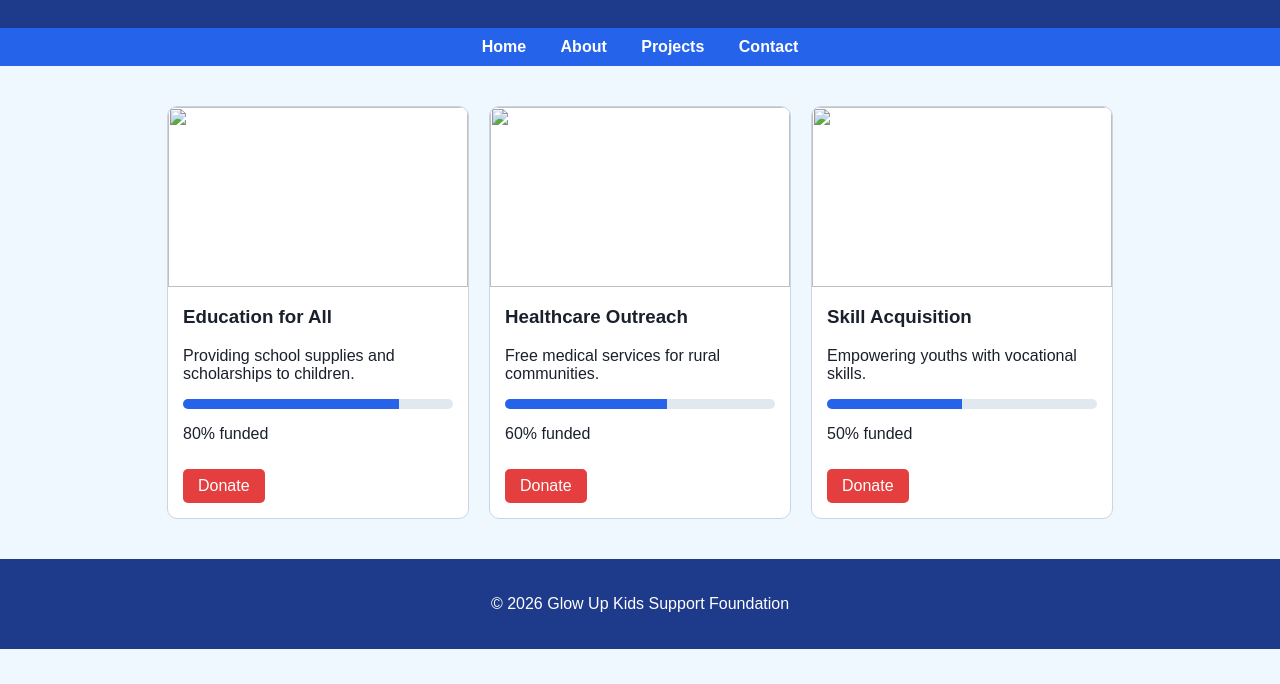
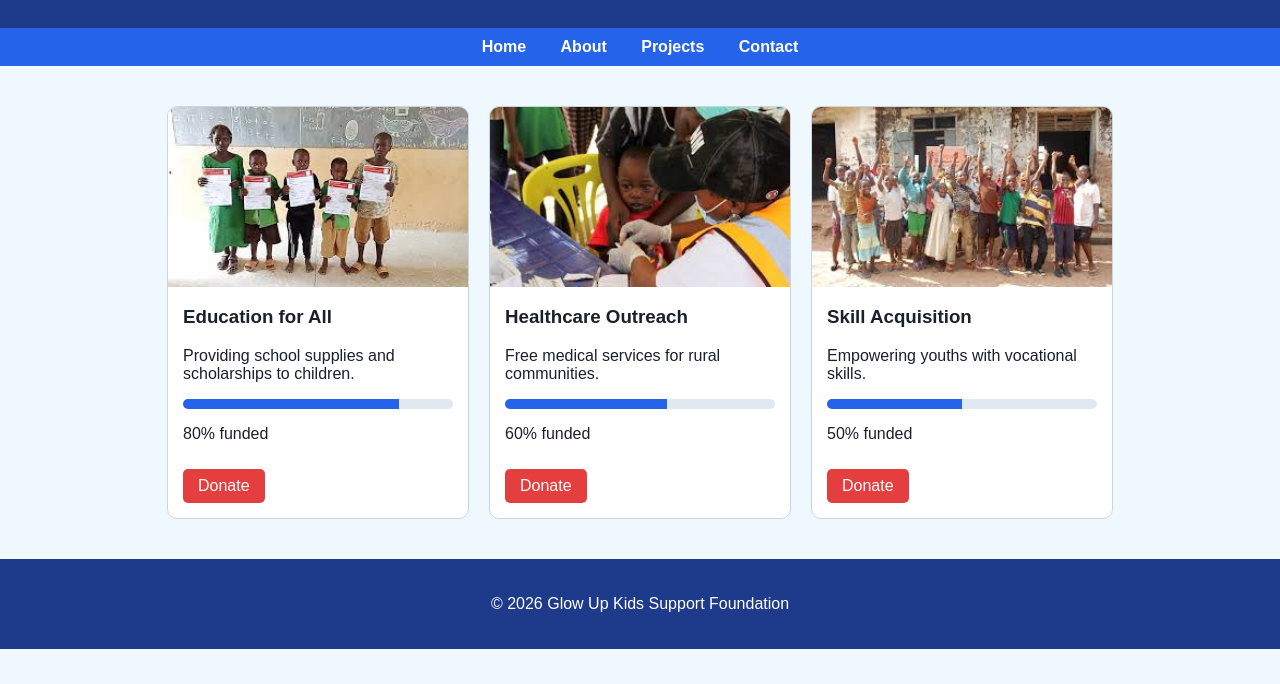
Before and after one commit to ifechukwudeoseji12345/supes, a plain HTML site: page Projects.html in a window 1280 px wide. Shown: the part 116-800 px from the top of the page. Drawn offline with Linux system fonts and the light colour scheme.

Commit message:
Update Projects.html

```diff
--- a/Projects.html
+++ b/Projects.html
@@ -134,7 +134,7 @@
 
       <!-- Project 1 -->
       <div class="project-card">
-        <img src="pixy/scholarship.jpg">
+        <img src="scholarship.jpg">
         <div class="project-content">
           <h3>Education for All</h3>
           <p>Providing school supplies and scholarships to children.</p>
@@ -150,7 +150,7 @@
 
       <!-- Project 2 -->
       <div class="project-card">
-        <img src="pixy/giving heaithcare.jpg">
+        <img src="giving heaithcare.jpg">
         <div class="project-content">
           <h3>Healthcare Outreach</h3>
           <p>Free medical services for rural communities.</p>
@@ -166,7 +166,7 @@
 
       <!-- Project 3 -->
       <div class="project-card">
-        <img src="pixy/empowering.jpg">
+        <img src="empowering.jpg">
         <div class="project-content">
           <h3>Skill Acquisition</h3>
           <p>Empowering youths with vocational skills.</p>
```
